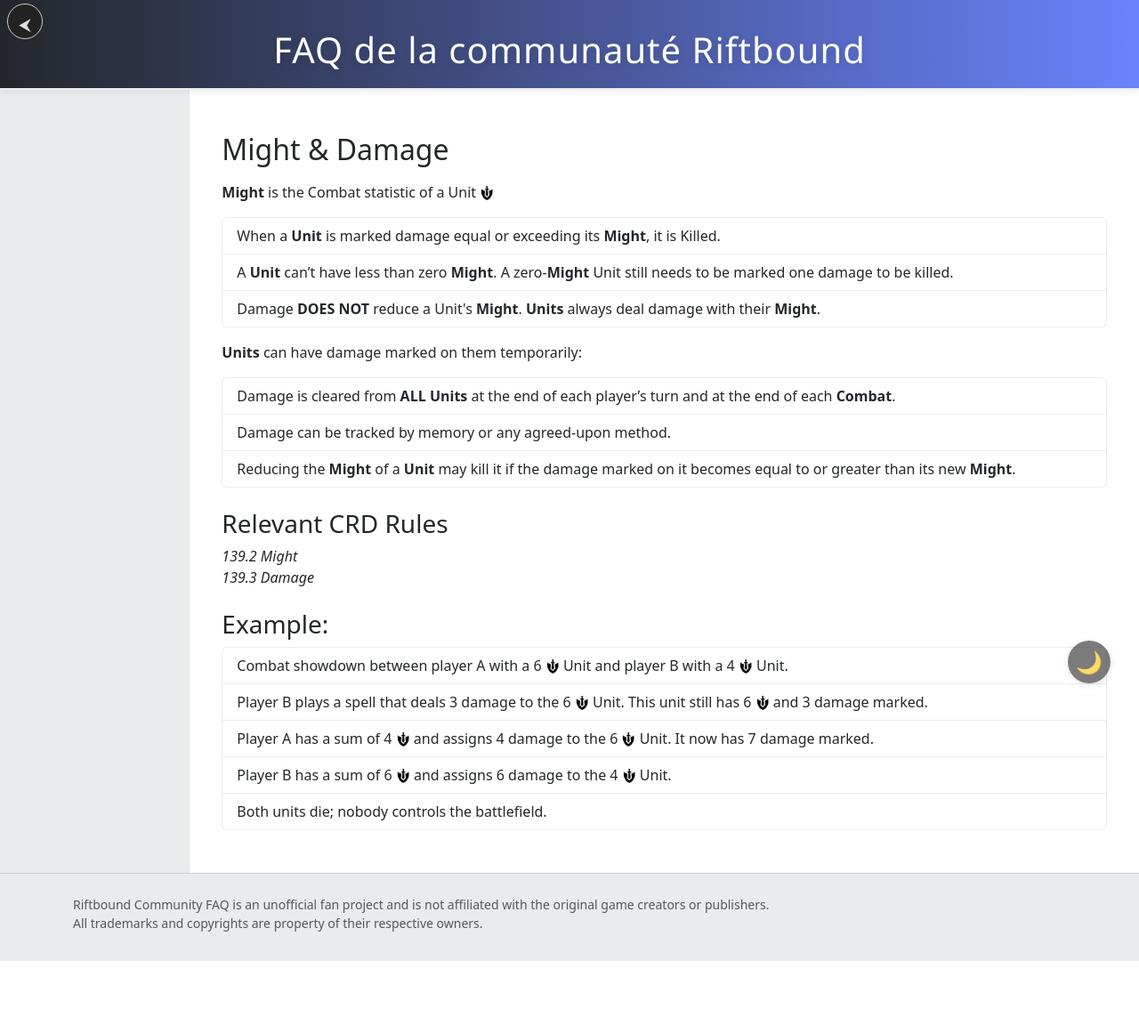
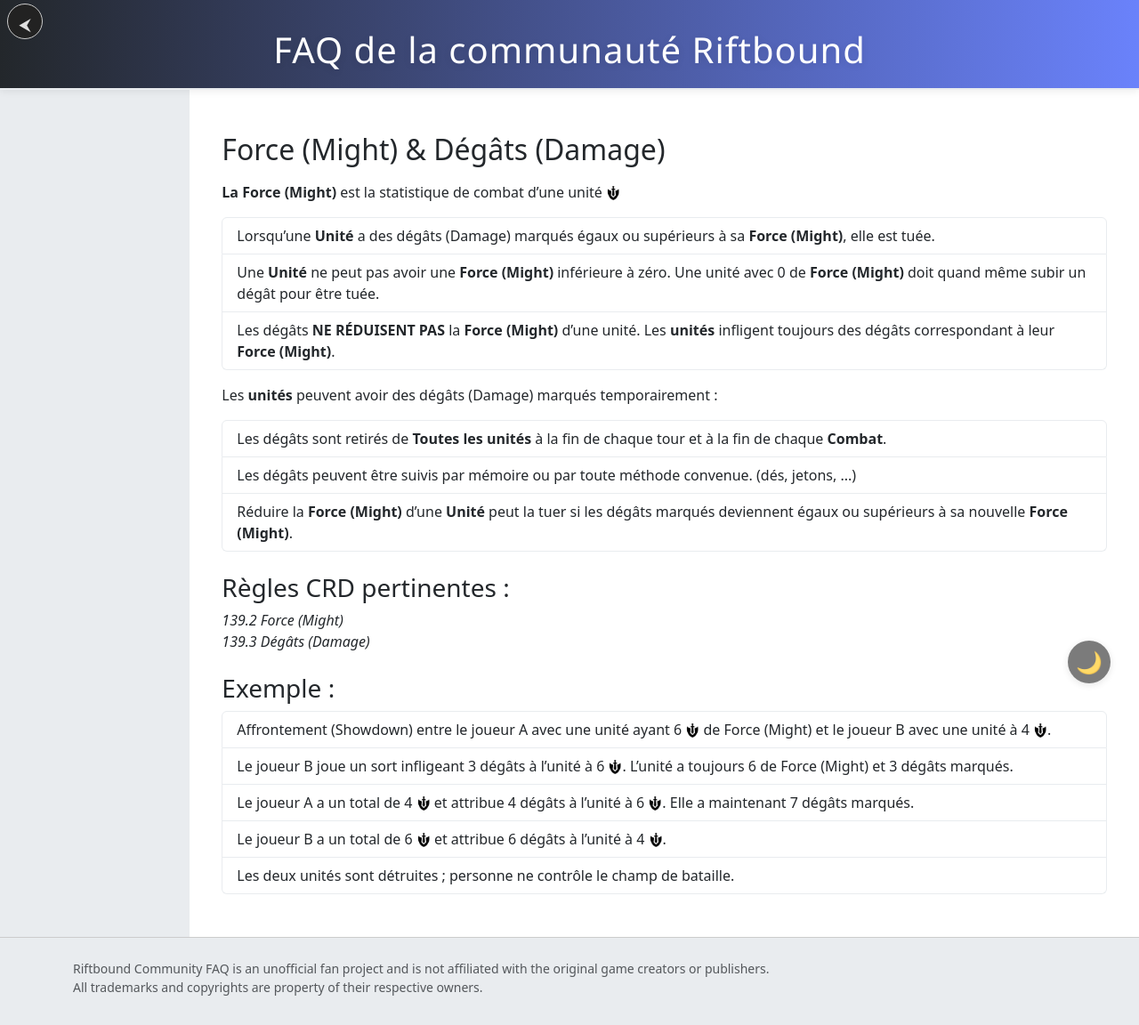
Before and after one commit to Somberlord/riftboundfaq, a Flask app: template app/templates/lang/fr/guide/might_and_damage.html in a window 1280 px wide. Shown: the whole page at 89% size. Before the commit the page ends 1080 px from the top, so only its background shows below. Run offline with Flask 3, Linux system fonts and the light colour scheme; the template is opened without the code that fills it, so the values that code supplies are empty.

Commit message:
FR might_and_damage.html

```diff
--- a/app/templates/lang/fr/guide/might_and_damage.html
+++ b/app/templates/lang/fr/guide/might_and_damage.html
@@ -2,31 +2,31 @@
 
 {% block content %}
 <div class="container my-4 themed-list-container">
-  <h2 class="mb-3">Might &amp; Damage</h2>
-  <p><strong>Might</strong> is the Combat statistic of a Unit <img class="might-icon" src="/static/images/might.webp" data-light="/static/images/might.webp" data-dark="/static/images/might_darkmode.webp" alt="Might" style="height:1em; vertical-align:middle;"></p>
+  <h2 class="mb-3">Force (Might) &amp; Dégâts (Damage)</h2>
+  <p><strong>La Force (Might)</strong> est la statistique de combat d’une unité <img class="might-icon" src="/static/images/might.webp" data-light="/static/images/might.webp" data-dark="/static/images/might_darkmode.webp" alt="Might" style="height:1em; vertical-align:middle;"></p>
   <ul class="list-group themed-list mb-3">
-    <li class="list-group-item">When a <strong>Unit</strong> is marked damage equal or exceeding its <strong>Might</strong>, it is Killed.</li>
-    <li class="list-group-item">A <strong>Unit</strong> can’t have less than zero <strong>Might</strong>. A zero-<strong>Might</strong> Unit still needs to be marked one damage to be killed.</li>
-    <li class="list-group-item">Damage <strong>DOES NOT</strong> reduce a Unit's <strong>Might</strong>. <strong>Units</strong> always deal damage with their <strong>Might</strong>.</li>
+    <li class="list-group-item">Lorsqu’une <strong>Unité</strong> a des dégâts (Damage) marqués égaux ou supérieurs à sa <strong>Force (Might)</strong>, elle est tuée.</li>
+    <li class="list-group-item">Une <strong>Unité</strong> ne peut pas avoir une <strong>Force (Might)</strong> inférieure à zéro. Une unité avec 0 de <strong>Force (Might)</strong> doit quand même subir un dégât pour être tuée.</li>
+    <li class="list-group-item">Les dégâts <strong>NE RÉDUISENT PAS</strong> la <strong>Force (Might)</strong> d’une unité. Les <strong>unités</strong> infligent toujours des dégâts correspondant à leur <strong>Force (Might)</strong>.</li>
   </ul>
 
-  <p><strong>Units</strong> can have damage marked on them temporarily:</p>
+  <p>Les <strong>unités</strong> peuvent avoir des dégâts (Damage) marqués temporairement :</p>
   <ul class="list-group themed-list mb-3">
-    <li class="list-group-item">Damage is cleared from <strong>ALL Units</strong> at the end of each player’s turn and at the end of each <strong>Combat</strong>.</li>
-    <li class="list-group-item">Damage can be tracked by memory or any agreed-upon method.</li>
-    <li class="list-group-item">Reducing the <strong>Might</strong> of a <strong>Unit</strong> may kill it if the damage marked on it becomes equal to or greater than its new <strong>Might</strong>.</li>
+    <li class="list-group-item">Les dégâts sont retirés de <strong>Toutes les unités</strong> à la fin de chaque tour et à la fin de chaque <strong>Combat</strong>.</li>
+    <li class="list-group-item">Les dégâts peuvent être suivis par mémoire ou par toute méthode convenue. (dés, jetons, ...)</li>
+    <li class="list-group-item">Réduire la <strong>Force (Might)</strong> d’une <strong>Unité</strong> peut la tuer si les dégâts marqués deviennent égaux ou supérieurs à sa nouvelle <strong>Force (Might)</strong>.</li>
   </ul>
 
-  <h3 class="mt-4 mb-2">Relevant CRD Rules</h3>
-  <p><em>139.2 Might<br>139.3 Damage</em></p>
+  <h3 class="mt-4 mb-2">Règles CRD pertinentes :</h3>
+  <p><em>139.2 Force (Might)<br>139.3 Dégâts (Damage)</em></p>
 
-  <h3 class="mt-4 mb-2">Example:</h3>
+  <h3 class="mt-4 mb-2">Exemple :</h3>
   <ul class="list-group themed-list mb-3">
-    <li class="list-group-item">Combat showdown between player A with a 6 <img class="might-icon" src="/static/images/might.webp" data-light="/static/images/might.webp" data-dark="/static/images/might_darkmode.webp" alt="Might" style="height:1em; vertical-align:middle;"> Unit and player B with a 4 <img class="might-icon" src="/static/images/might.webp" data-light="/static/images/might.webp" data-dark="/static/images/might_darkmode.webp" alt="Might" style="height:1em; vertical-align:middle;"> Unit.</li>
-    <li class="list-group-item">Player B plays a spell that deals 3 damage to the 6 <img class="might-icon" src="/static/images/might.webp" data-light="/static/images/might.webp" data-dark="/static/images/might_darkmode.webp" alt="Might" style="height:1em; vertical-align:middle;"> Unit. This unit still has 6 <img class="might-icon" src="/static/images/might.webp" data-light="/static/images/might.webp" data-dark="/static/images/might_darkmode.webp" alt="Might" style="height:1em; vertical-align:middle;"> and 3 damage marked.</li>
-    <li class="list-group-item">Player A has a sum of 4 <img class="might-icon" src="/static/images/might.webp" data-light="/static/images/might.webp" data-dark="/static/images/might_darkmode.webp" alt="Might" style="height:1em; vertical-align:middle;"> and assigns 4 damage to the 6 <img class="might-icon" src="/static/images/might.webp" data-light="/static/images/might.webp" data-dark="/static/images/might_darkmode.webp" alt="Might" style="height:1em; vertical-align:middle;"> Unit. It now has 7 damage marked.</li>
-    <li class="list-group-item">Player B has a sum of 6 <img class="might-icon" src="/static/images/might.webp" data-light="/static/images/might.webp" data-dark="/static/images/might_darkmode.webp" alt="Might" style="height:1em; vertical-align:middle;"> and assigns 6 damage to the 4 <img class="might-icon" src="/static/images/might.webp" data-light="/static/images/might.webp" data-dark="/static/images/might_darkmode.webp" alt="Might" style="height:1em; vertical-align:middle;"> Unit.</li>
-    <li class="list-group-item">Both units die; nobody controls the battlefield.</li>
+    <li class="list-group-item">Affrontement (Showdown) entre le joueur A avec une unité ayant 6 <img class="might-icon" src="/static/images/might.webp" data-light="/static/images/might.webp" data-dark="/static/images/might_darkmode.webp" alt="Might" style="height:1em; vertical-align:middle;"> de Force (Might) et le joueur B avec une unité à 4 <img class="might-icon" src="/static/images/might.webp" data-light="/static/images/might.webp" data-dark="/static/images/might_darkmode.webp" alt="Might" style="height:1em; vertical-align:middle;">.</li>
+    <li class="list-group-item">Le joueur B joue un sort infligeant 3 dégâts à l’unité à 6 <img class="might-icon" src="/static/images/might.webp" data-light="/static/images/might.webp" data-dark="/static/images/might_darkmode.webp" alt="Might" style="height:1em; vertical-align:middle;">. L’unité a toujours 6 de Force (Might) et 3 dégâts marqués.</li>
+    <li class="list-group-item">Le joueur A a un total de 4 <img class="might-icon" src="/static/images/might.webp" data-light="/static/images/might.webp" data-dark="/static/images/might_darkmode.webp" alt="Might" style="height:1em; vertical-align:middle;"> et attribue 4 dégâts à l’unité à 6 <img class="might-icon" src="/static/images/might.webp" data-light="/static/images/might.webp" data-dark="/static/images/might_darkmode.webp" alt="Might" style="height:1em; vertical-align:middle;">. Elle a maintenant 7 dégâts marqués.</li>
+    <li class="list-group-item">Le joueur B a un total de 6 <img class="might-icon" src="/static/images/might.webp" data-light="/static/images/might.webp" data-dark="/static/images/might_darkmode.webp" alt="Might" style="height:1em; vertical-align:middle;"> et attribue 6 dégâts à l’unité à 4 <img class="might-icon" src="/static/images/might.webp" data-light="/static/images/might.webp" data-dark="/static/images/might_darkmode.webp" alt="Might" style="height:1em; vertical-align:middle;">.</li>
+    <li class="list-group-item">Les deux unités sont détruites ; personne ne contrôle le champ de bataille.</li>
   </ul>
 </div>
 {% endblock %}
```
